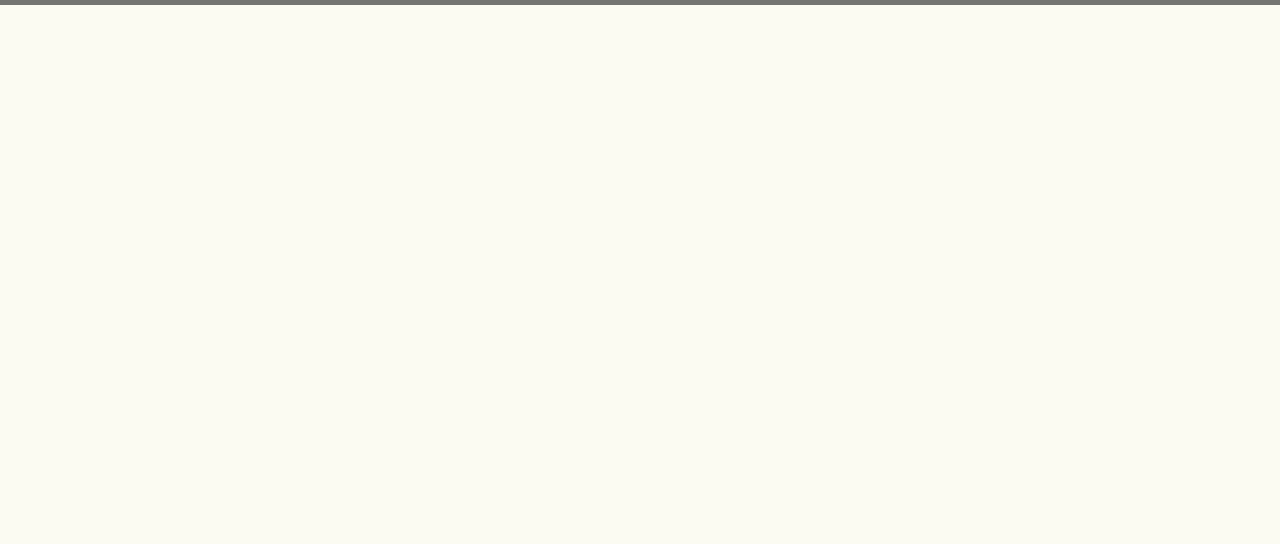
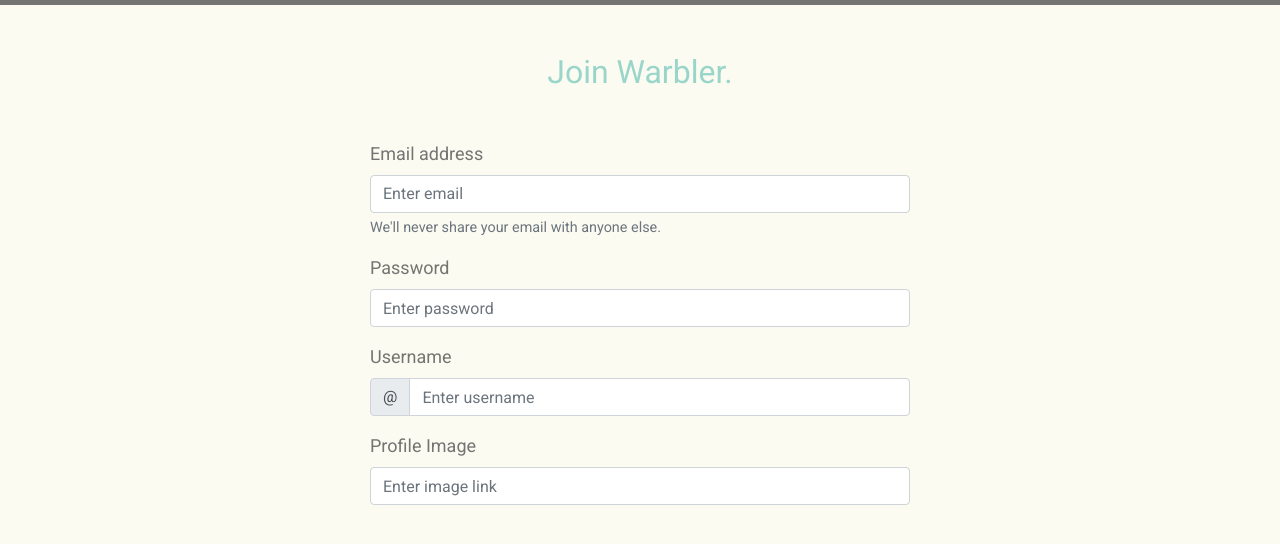
Before and after one commit to 0bai/warbler-frontend-react, a React app: page /signup in a window 1280 px wide. Shown: the part 60-604 px from the top of the page. Built offline with nearby package versions, Linux system fonts and the light colour scheme.

Commit message:
Created & Styled the sign up/in page

```diff
--- /dev/null
+++ b/src/components/AuthForm.js
@@ -0,0 +1,76 @@
+import React, {Component} from "react";
+
+class AuthForm extends Component {
+	constructor(props) {
+		super(props);
+		this.state = {
+			email: "",
+			username: "",
+			password: "",
+			profileImage: ""
+		};
+
+	}
+
+	handleChange = (e) => {
+		this.setState({[ e.target.name ]: e.target.value});
+	};
+
+	render() {
+		const {email, username, password, profileImage} = this.state;
+		const {heading, buttonText, signUp} = this.props;
+		return (
+			<div>
+				<div className="row justify-content-md-center text-center mt-5">
+					<div className="col-md-6">
+						<form onSubmit={this.handleSubmit}>
+							<h2>{heading}</h2>
+							<div className="form-group text-left mt-5">
+								<div className="form-group">
+									<label htmlFor="email">Email address</label>
+									<input className="form-control" type="email" id="email" name="email" value={email}
+										   onChange={this.handleChange} placeholder="Enter email"/>
+									<small id="emailHelp" className="form-text text-muted text-left">We'll never share
+										your email with
+										anyone else.
+									</small>
+
+								</div>
+								<div className="form-group">
+									<label htmlFor="password">Password</label>
+									<input className="form-control" type="password" id="password" name="password"
+										   onChange={this.handleChange} placeholder="Enter password"/>
+								</div>
+								{signUp && (
+									<div>
+										<div className="form-group">
+											<label htmlFor="username">Username</label>
+											<div className="input-group">
+												<div className="input-group-prepend">
+													<span className="input-group-text" id="inputGroupPrepend">@</span>
+												</div>
+												<input className="form-control" type="username" id="username"
+													   name="username"
+													   value={username}
+													   onChange={this.handleChange} placeholder="Enter username"/>
+											</div>
+										</div>
+										<div className="form-group">
+											<label htmlFor="profileImage">Profile Image</label>
+											<input className="form-control" type="text" id="profileImage"
+												   name="profileImage"
+												   onChange={this.handleChange} placeholder="Enter image link"/>
+										</div>
+									</div>
+								)}
+							</div>
+						</form>
+					</div>
+				</div>
+			</div>
+		);
+	}
+}
+
+
+export default AuthForm;
--- a/src/containers/Main.js
+++ b/src/containers/Main.js
@@ -2,6 +2,7 @@
 import {Route, Switch, withRouter} from 'react-router-dom';
 import {connect} from 'react-redux';
 import Homepage from '../components/Homepage';
+import AuthForm from '../components/AuthForm';
 
 function mapStateToProps(state) {
 	return {currentUser: state.currentUser};
@@ -12,6 +13,14 @@
 		<div className="container">
 			<Switch>
 				<Route exact path="/" render={props => <Homepage {...props} />}/>
+				<Route exact path="/signin" render={props => {
+					return ( <AuthForm buttonText='Log in' heading='Welcome Back.' {...props}/> );
+				}
+				}/>
+				<Route exact path="/signup" render={props => {
+					return ( <AuthForm signUp buttonText='Sign up' heading='Join Warbler.' {...props}/> );
+				}
+				}/>
 			</Switch>
 		</div>
 	);
--- a/src/index.css
+++ b/src/index.css
@@ -40,6 +40,7 @@
     text-decoration: none;
 }
 
+/*Home Page*/
 .home-hero {
     width: 100vw;
     height: 100vh;
@@ -88,3 +89,15 @@
     width: 20%;
     height: 30%;
 }
+
+/*Authentication Form*/
+.form-group {
+    color: #747572;
+    font-size: large;
+}
+
+.form-group input:focus {
+    outline: none !important;
+    border-color: #99D5C9;
+    box-shadow: 0 0 5px #99D5C9;
+}
```
